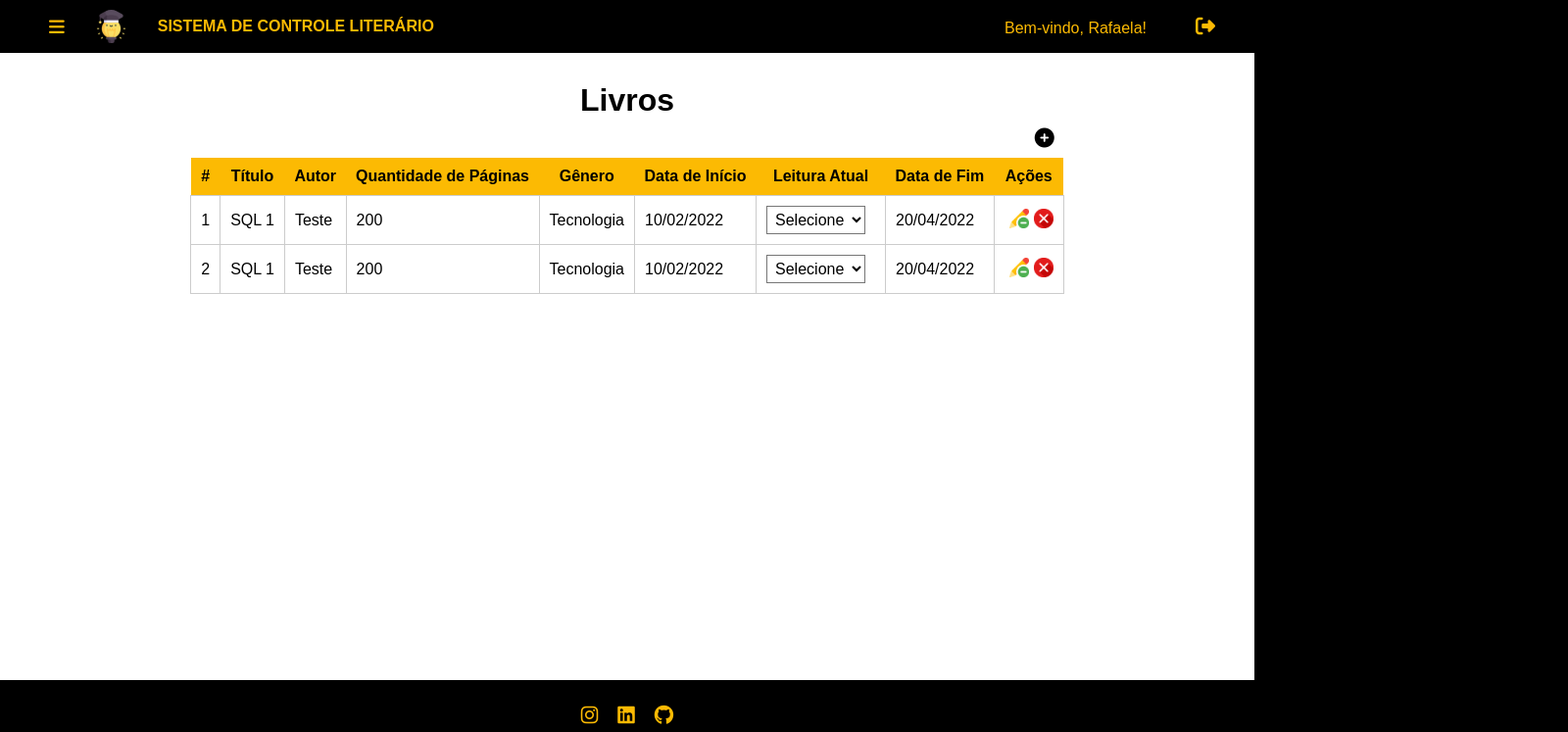
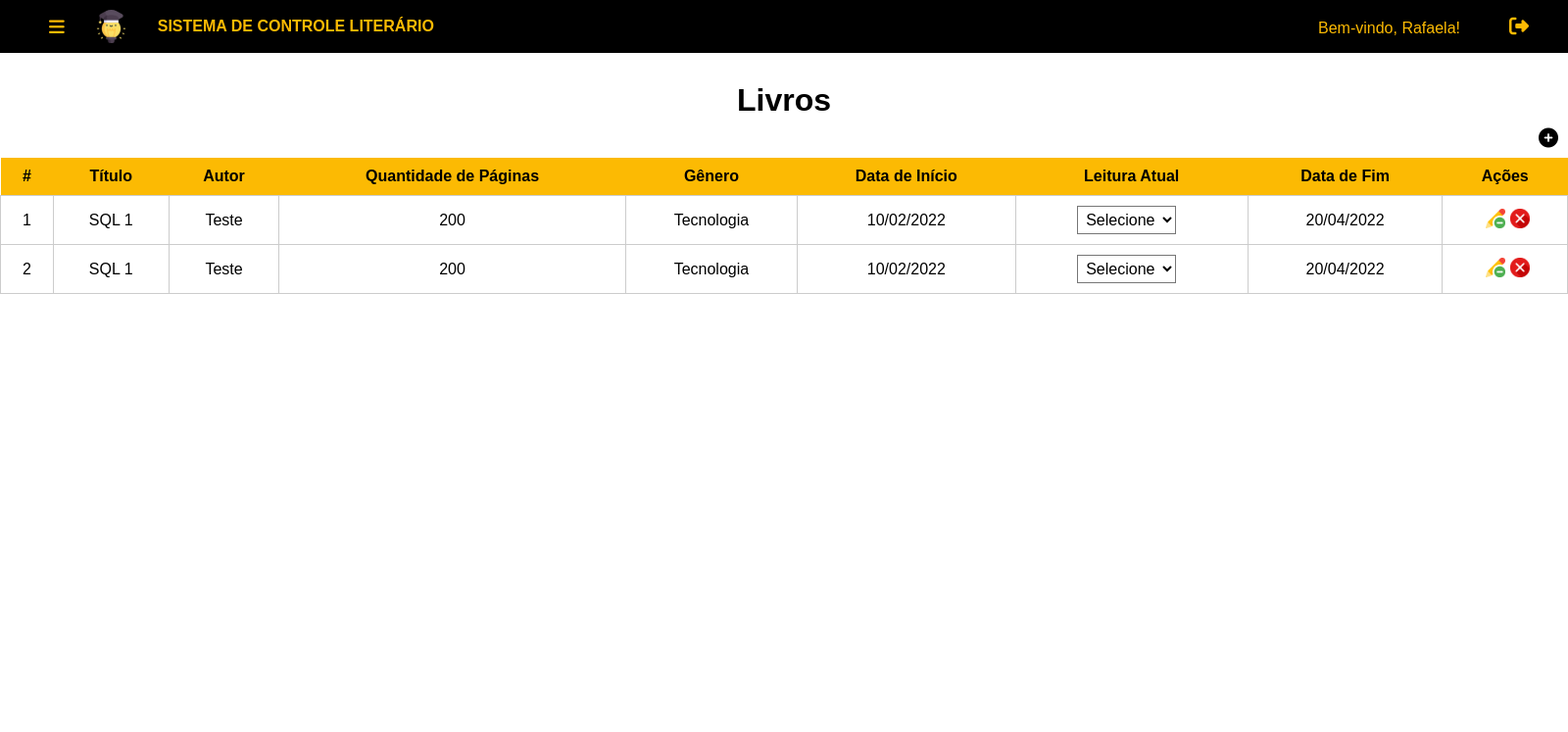
Before and after one commit to rafaelams17/scl-front, a Vue app: page /book in a window 1280 px wide. Shown: the top 747 px of the page at 98% size, 1600 px wide, since content can reach past the window. Built offline with nearby package versions, Linux system fonts and the light colour scheme; a web font is replaced by a local one.

Commit message:
ajustando o estilo da tabela2

```diff
--- a/src/components/book/Dashboard.vue
+++ b/src/components/book/Dashboard.vue
@@ -100,8 +100,6 @@ const books = [
   },
 ];
 
-console.log(books)
-
 const opcoes = [
   {
     id: 1,
@@ -136,7 +134,7 @@ function removeBook(id) {
   display: flex;
   flex-direction: column;
   align-items: center;
-  height: 80vh;
+  height: 100%;
 }
 #container h1 {
   margin: 30px 0 0 0;
@@ -155,7 +153,7 @@ function removeBook(id) {
 }
 /* Estilo geral da tabela */
 .book-table {
-  width: 100%;
+  width: 1600px;
   border-collapse: collapse;
 }
 /* Estilizando o cabeçalho da tabela */
@@ -166,10 +164,11 @@ function removeBook(id) {
   text-align: center;
   padding: 10px;
 }
-/* Estilizando as células da tabela */
+/* Estilizando as linhas da tabela */
 .book-table td {
   border: 1px solid #ccc;
   padding: 10px;
+  text-align: center;
 }
 .icon-acoes a {
   padding-left: 5px;
--- a/src/components/book/FooterBook.vue
+++ b/src/components/book/FooterBook.vue
@@ -1,10 +1,5 @@
 <template>
   <footer>
-    <div class="social-media">
-      <a href="https://www.instagram.com/rafaa_vs23/" target="_blank"><i class="fa-brands fa-instagram"></i></a>
-      <a href="https://www.linkedin.com/in/rafaelasantoss/" target="_blank"><i class="fa-brands fa-linkedin"></i></a>
-      <a href="https://github.com/rafaelams17" target="_blank"><i class="fa-brands fa-github"></i></a>
-    </div>
     <small>Desenvolvido por Rafaela &copy; 2023</small>
   </footer>
 </template>
@@ -18,13 +13,11 @@ footer {
   justify-content: center;
   align-items: center;
   background-color: #000;
-  width: 100%;
-  height: 100px;
+  height: 30px;
+  position: sticky; /* Fixar o rodapé na parte inferior da página */
+  bottom: 0;
 }
-.social-media a {
-  padding: 10px;
-  font-size: 20px;
-}
+
 footer small {
   padding: 5px 0 5px 0;
   font-size: 16px;
--- a/src/views/BookView.vue
+++ b/src/views/BookView.vue
@@ -51,9 +51,9 @@ function cadastro() {
   color: #000;
 }
 #container {
-  position: relative;
   display: flex;
   flex-direction: row;
+  min-height: 100vh;
 }
 .container-menu {
   width: 30vh;
@@ -63,6 +63,5 @@ function cadastro() {
 }
 .container-content {
   flex: 1;
-
 }
 </style>
```
